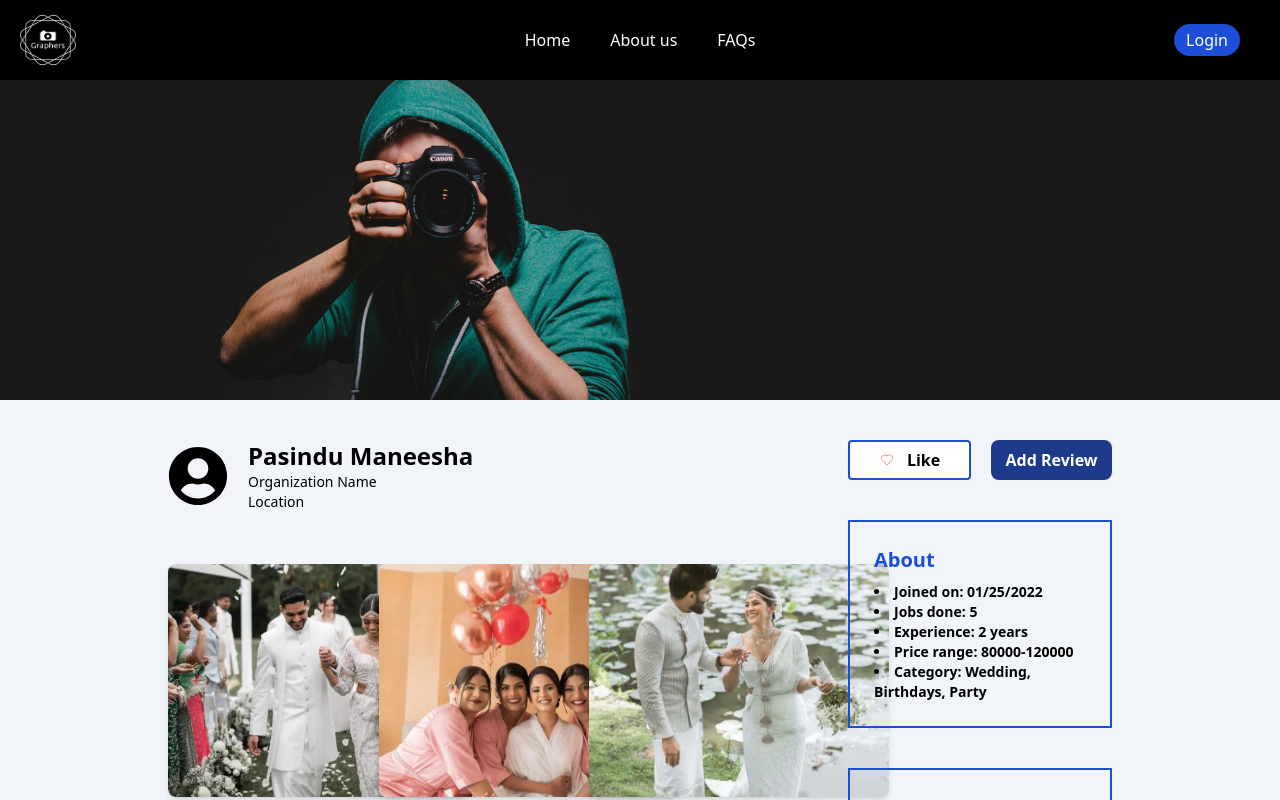
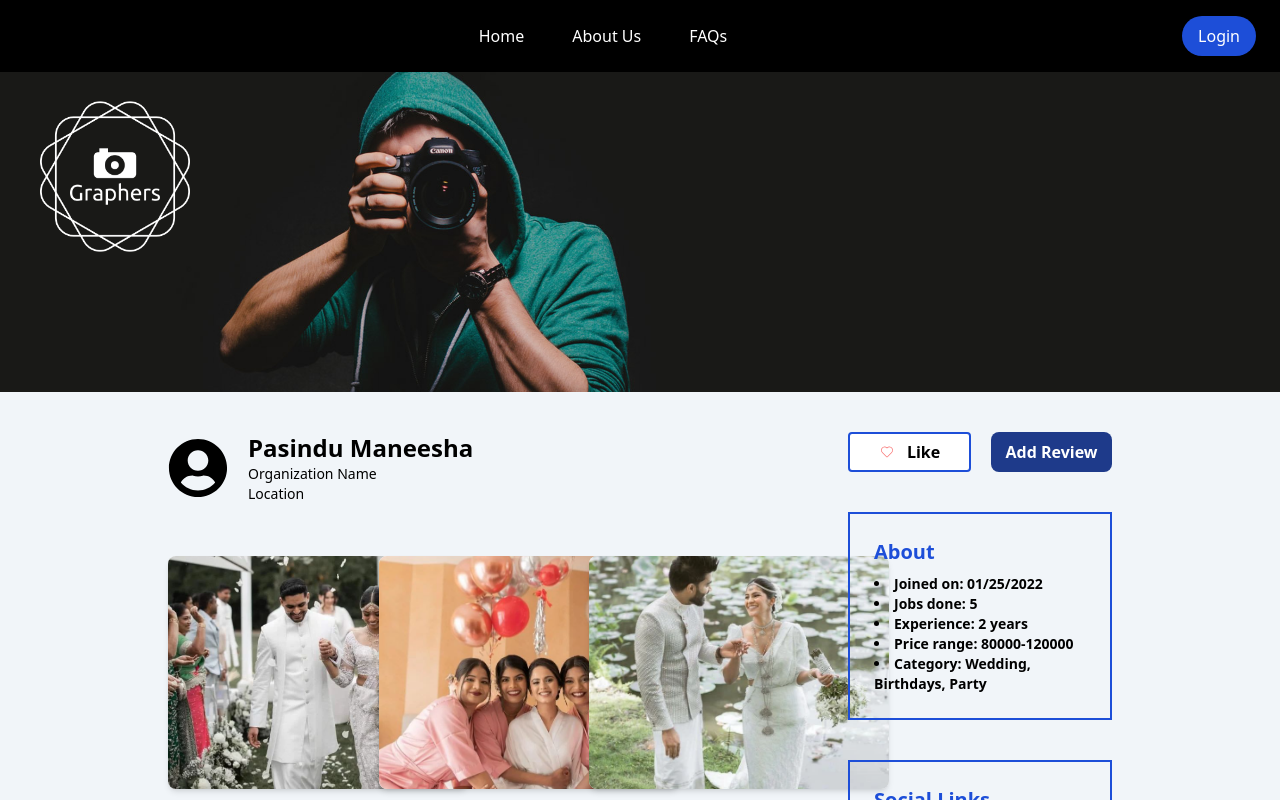
Before and after one commit to Imasha-Senadheera/Photographers, a React (Create React App) app: page / in a window 1280 px wide. Shown: the top 800 px of the page. Built offline with nearby package versions, Linux system fonts and the light colour scheme.

Commit message:
4 Commit

```diff
--- a/src/Components/Header/Header.js
+++ /dev/null
@@ -1,52 +0,0 @@
-import React, { useState } from 'react'
-import { MdSearch } from "react-icons/md";
-import { IoNotifications } from "react-icons/io5";
-import { FaUserCircle } from "react-icons/fa";
-import logo from '../../Assests/logo.png'
-import { useNavigate } from 'react-router-dom';
-const Header = () => {
-    const [isLogged, setSsLogged] = useState(localStorage.getItem('isLogged') || false);
-    const navigate = useNavigate();
-
-    const loginLogoutHandler = () => {
-        if (!isLogged) {
-            localStorage.setItem('isLogged', true);
-            setSsLogged(true);
-            navigate('/dashboard');
-        } else {
-            localStorage.removeItem('isLogged');
-            setSsLogged(false);
-            navigate('/');
-        }
-    }
-    return (
-        <div className='flex  bg-black text-white py-3 px-5 justify-center'>
-            <div className='flex justify-start w-[30%]'>
-                <img src={logo} alt='logo' className='w-14 h-14' />
-            </div>
-            <div className='flex items-center justify-center w-[40%]'>
-                {!isLogged ?
-                    <div className='flex gap-10'>
-                        <div className='cursor-pointer'>Home</div>
-                        <div className='cursor-pointer'>About us</div>
-                        <div className='cursor-pointer'>FAQs</div>
-                    </div> :
-                    <div>Dashboard</div>
-                }
-            </div>
-            <div className='flex items-center px-5 text-center justify-end w-[30%]'>
-                {isLogged &&
-                    <div className='flex gap-5 items-center mr-3'>
-                        <MdSearch />
-                        <IoNotifications />
-                        <div>Pasindu Maneesha</div>
-                        <FaUserCircle className='text-3xl' />
-                    </div>
-                }
-                <button onClick={loginLogoutHandler} className='bg-blue-700 text-white px-3 py-1 rounded-full'>{isLogged ? 'Logout' : 'Login'}</button>
-            </div>
-        </div>
-    )
-}
-
-export default Header
--- /dev/null
+++ b/src/Components/Header/Header.jsx
@@ -0,0 +1,59 @@
+import React, { useState } from "react";
+import { MdSearch } from "react-icons/md";
+import { IoNotifications } from "react-icons/io5";
+import { FaUserCircle } from "react-icons/fa";
+// import logo from "../../Assests/logo.png";
+import { useNavigate } from "react-router-dom";
+
+const Header = () => {
+  const [isLogged, setIsLogged] = useState(
+    localStorage.getItem("isLogged") || false
+  );
+  const navigate = useNavigate();
+
+  const loginLogoutHandler = () => {
+    if (!isLogged) {
+      localStorage.setItem("isLogged", true);
+      setIsLogged(true);
+      navigate("/dashboard");
+    } else {
+      localStorage.removeItem("isLogged");
+      setIsLogged(false);
+      navigate("/");
+    }
+  };
+
+  return (
+    <div className="flex bg-black text-white py-4 px-6 items-center">
+      <div className="flex-grow flex justify-center">
+        {!isLogged ? (
+          <div className="flex gap-12">
+            <div className="cursor-pointer">Home</div>
+            <div className="cursor-pointer">About Us</div>
+            <div className="cursor-pointer">FAQs</div>
+          </div>
+        ) : (
+          <div>Dashboard</div>
+        )}
+      </div>
+      <div className="flex items-center gap-6">
+        {isLogged && (
+          <div className="flex gap-6 items-center mr-4">
+            <MdSearch />
+            <IoNotifications />
+            <div>Pasindu Maneesha</div>
+            <FaUserCircle className="text-3xl" />
+          </div>
+        )}
+        <button
+          onClick={loginLogoutHandler}
+          className="bg-blue-700 text-white px-4 py-2 rounded-full"
+        >
+          {isLogged ? "Logout" : "Login"}
+        </button>
+      </div>
+    </div>
+  );
+};
+
+export default Header;
--- /dev/null
+++ b/src/Pages/Home/Home.css
@@ -0,0 +1,8 @@
+.home-logo {
+    width: 150px;
+    height: auto;
+    position: absolute;
+    top: 20px;
+    left: 40px;
+    object-fit: contain;
+  }
--- a/src/Pages/Home/Home.jsx
+++ b/src/Pages/Home/Home.jsx
@@ -8,19 +8,21 @@ import { CiHeart } from "react-icons/ci";
 import Logo1 from "../../Assests/facebook1.png";
 import Logo2 from "../../Assests/instagram1.png";
 import Logo3 from "../../Assests/linkedin1.png";
-import Logo from "../../Assests/black_logo.png";
+import Logo from "../../Assests/logo.png";
+
+import "./Home.css";
 
 const Home = () => {
   return (
     <>
-      <div className="w-full h-80">
+      <div className="w-full h-80 relative">
         <img src={Cover} alt="" className="w-full h-full object-cover" />
+        <img src={Logo} alt="Logo" className="home-logo" /> {/* Add logo here */}
       </div>
 
       <div className="flex bg-slate-100">
         <div className="flex mx-[10%] gap-16 w-full min-h-screen p-10">
           <div className="w-[70%]">
-            {/* Added margin-bottom here */}
             <div className="flex items-center gap-5 pb-5 mb-8">
               <FaUserCircle className="text-6xl" />
               <div>
@@ -79,32 +81,16 @@ const Home = () => {
         </div>
       </div>
 
-      {/* Horizontal Line */}
       <hr className="border-gray-300 mx-[10%] mt-20" />
 
-      {/* Footer Section */}
       <footer className="w-full bg-gray-100 text-black py-6 mt-10">
         <div className="mx-[30%]">
-          {/* Logos Section */}
           <div className="flex justify-center gap-10 mt-6 mb-10">
-            <img
-              src={Logo1}
-              alt="Logo 1"
-              className="w-10 h-10 object-contain"
-            />
-            <img
-              src={Logo2}
-              alt="Logo 2"
-              className="w-10 h-10 object-contain"
-            />
-            <img
-              src={Logo3}
-              alt="Logo 3"
-              className="w-10 h-10 object-contain"
-            />
+            <img src={Logo1} alt="Logo 1" className="w-10 h-10 object-contain" />
+            <img src={Logo2} alt="Logo 2" className="w-10 h-10 object-contain" />
+            <img src={Logo3} alt="Logo 3" className="w-10 h-10 object-contain" />
           </div>
 
-          {/* Explore and Contact Sections */}
           <div className="flex justify-between items-center">
             <div className="flex gap-8">
               <div>
```
